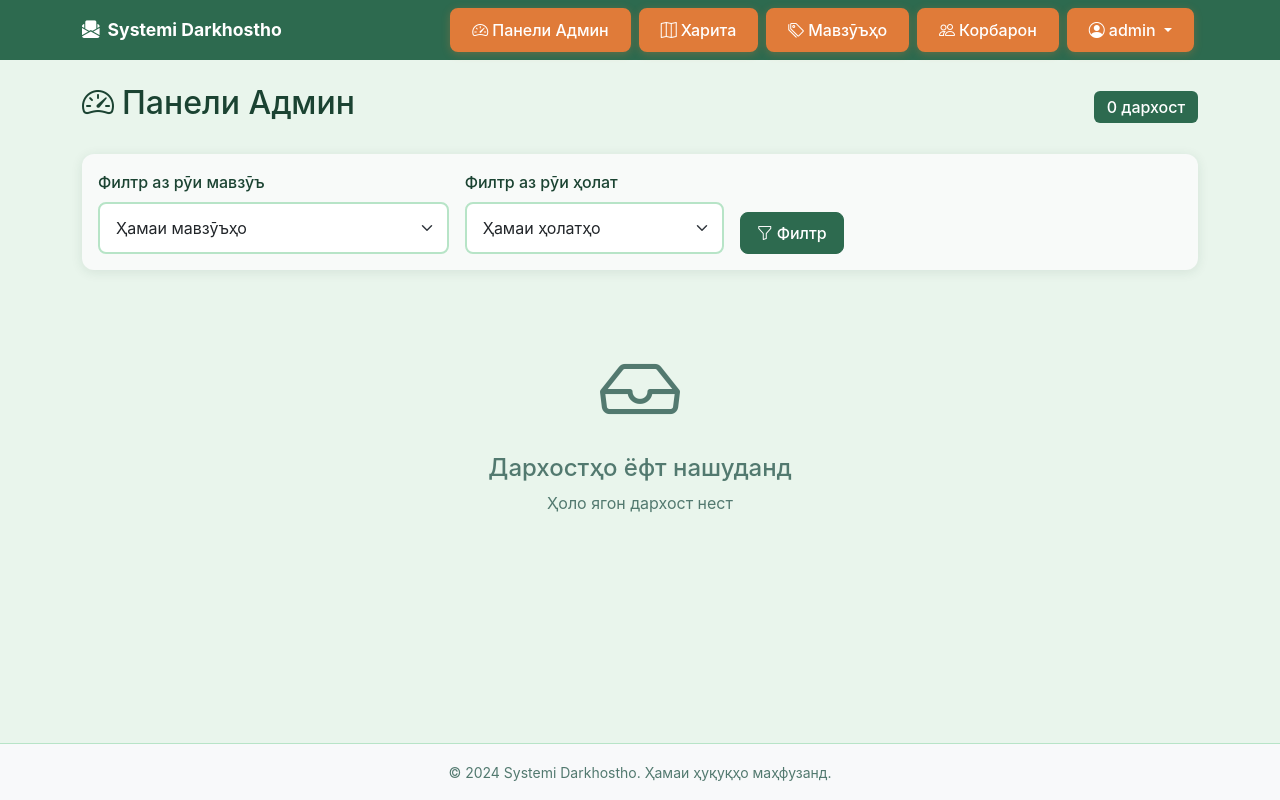
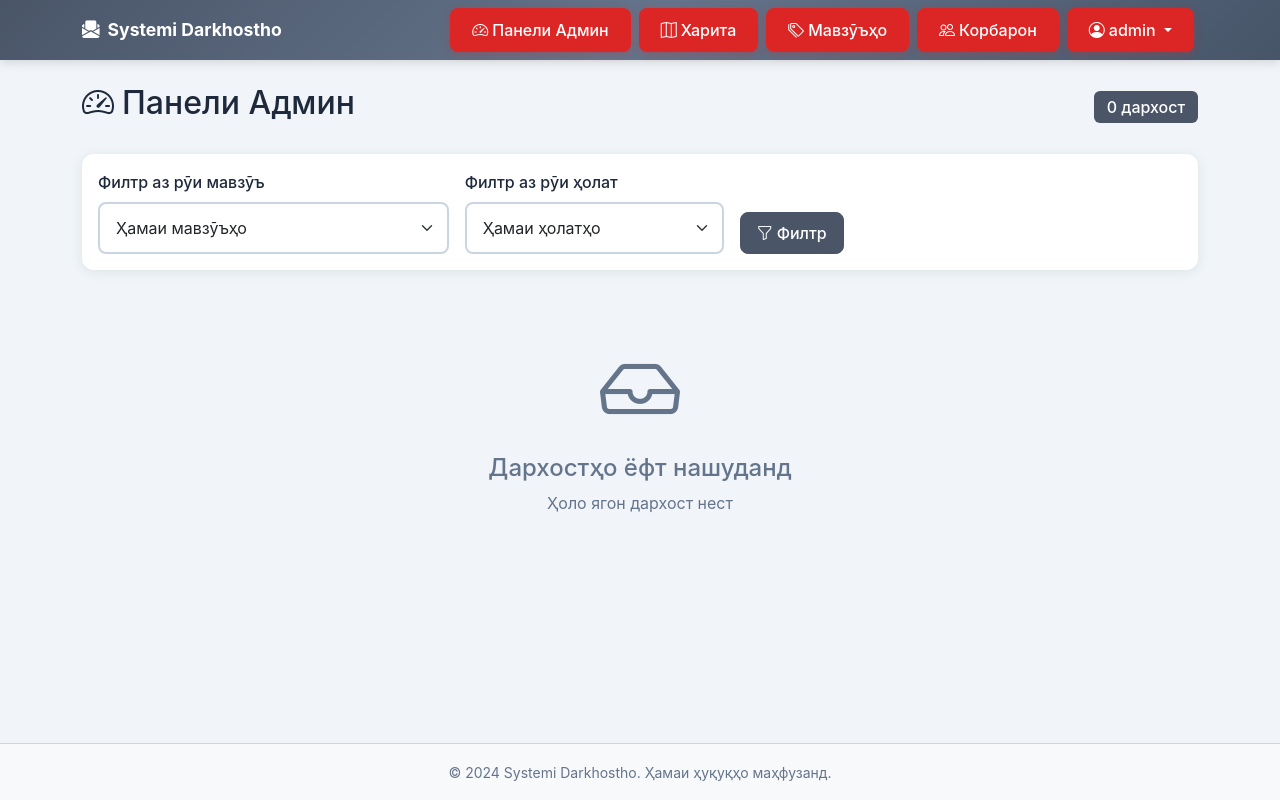
Before and after one commit to greyversarex/Nazorat, a Flask app: page /admin/dashboard in a window 1280 px wide. Run offline with Flask 3, Linux system fonts and the light colour scheme; a user stored in the database is signed in; data that the repository does not hold is empty.

Commit message:
Update website colors to a lighter gray gradient with red buttons
Refactors CSS variables and styles in `static/css/style.css` to implement a new color scheme, including a gradient gray header, red accent buttons, and lighter background colors.

Replit-Commit-Author: Agent
Replit-Commit-Session-Id: 02fb7232-2725-48d8-a038-be08a749462b
Replit-Commit-Checkpoint-Type: full_checkpoint
Replit-Commit-Event-Id: eee4a0aa-a09c-48dc-88c8-80d112ce00b0
Replit-Commit-Screenshot-Url: https://storage.googleapis.com/screenshot-production-us-central1/31a486db-a867-45d7-a753-bc572c5c01e4/02fb7232-2725-48d8-a038-be08a749462b/b8Pw6hV

```diff
--- a/static/css/style.css
+++ b/static/css/style.css
@@ -1,12 +1,14 @@
 :root {
-    --primary-color: #2d6a4f;
-    --primary-light: #40916c;
-    --primary-dark: #1b4332;
-    --secondary-color: #52796f;
-    --bg-light: #e9f5ec;
-    --bg-card: #f8faf9;
-    --text-dark: #1b4332;
-    --border-color: #b7e4c7;
+    --primary-color: #4a5568;
+    --primary-light: #718096;
+    --primary-dark: #2d3748;
+    --secondary-color: #64748b;
+    --bg-light: #f1f5f9;
+    --bg-card: #ffffff;
+    --text-dark: #1e293b;
+    --border-color: #cbd5e1;
+    --accent-color: #dc2626;
+    --accent-hover: #b91c1c;
 }
 
 html, body {
@@ -27,7 +29,8 @@ main {
 }
 
 .navbar {
-    background-color: var(--primary-color) !important;
+    background: linear-gradient(135deg, #4a5568 0%, #64748b 50%, #475569 100%) !important;
+    box-shadow: 0 2px 10px rgba(0, 0, 0, 0.15);
 }
 
 .navbar-brand {
@@ -48,13 +51,13 @@ main {
 }
 
 .card-header {
-    background-color: #f0f7f2;
+    background-color: #f8fafc;
     border-bottom: 1px solid var(--border-color);
     border-radius: 12px 12px 0 0 !important;
 }
 
 .card-header.bg-primary {
-    background-color: var(--primary-color) !important;
+    background: linear-gradient(135deg, #4a5568 0%, #64748b 100%) !important;
 }
 
 .btn {
@@ -167,15 +170,15 @@ main {
     font-size: 0.85rem;
     letter-spacing: 0.5px;
     color: var(--secondary-color);
-    background-color: #f0f7f2;
+    background-color: #f8fafc;
 }
 
 .table-hover tbody tr:hover {
-    background-color: rgba(45, 106, 79, 0.06);
+    background-color: rgba(100, 116, 139, 0.08);
 }
 
 .table-light {
-    background-color: #f0f7f2 !important;
+    background-color: #f8fafc !important;
 }
 
 .alert {
@@ -211,7 +214,7 @@ main {
 }
 
 .modal-header {
-    background-color: #f0f7f2;
+    background-color: #f8fafc;
     border-bottom: 1px solid var(--border-color);
 }
 
@@ -231,7 +234,7 @@ main {
 }
 
 .dropdown-item:hover {
-    background-color: rgba(45, 106, 79, 0.1);
+    background-color: rgba(100, 116, 139, 0.1);
     color: var(--primary-color);
 }
 
@@ -241,7 +244,7 @@ main {
 }
 
 .footer {
-    background-color: #f0f7f2;
+    background-color: #f8fafc;
     border-top: 1px solid var(--border-color);
 }
 
@@ -257,7 +260,7 @@ main {
 
 .leaflet-container {
     border-radius: 8px;
-    background: #f0f7f2;
+    background: #f1f5f9;
 }
 
 .text-truncate {
@@ -280,27 +283,27 @@ a:hover {
 
 .navbar-nav .nav-link {
     color: #fff !important;
-    background-color: #e07b39;
+    background-color: var(--accent-color);
     border-radius: 8px;
     padding: 0.5rem 1.25rem !important;
     margin: 0 0.25rem;
     transition: all 0.2s ease;
     font-weight: 500;
-    box-shadow: 0 2px 8px rgba(224, 123, 57, 0.3);
-    border: 2px solid #e07b39;
+    box-shadow: 0 2px 8px rgba(220, 38, 38, 0.3);
+    border: 2px solid var(--accent-color);
 }
 
 .navbar-nav .nav-link:hover {
-    background-color: #c96a2e;
-    border-color: #c96a2e;
+    background-color: var(--accent-hover);
+    border-color: var(--accent-hover);
     color: #fff !important;
     transform: translateY(-1px);
-    box-shadow: 0 4px 12px rgba(224, 123, 57, 0.4);
+    box-shadow: 0 4px 12px rgba(220, 38, 38, 0.4);
 }
 
 .navbar-nav .dropdown-toggle {
-    background-color: #e07b39;
-    border-color: #e07b39;
+    background-color: var(--accent-color);
+    border-color: var(--accent-color);
 }
 
 @media (max-width: 768px) {
```
